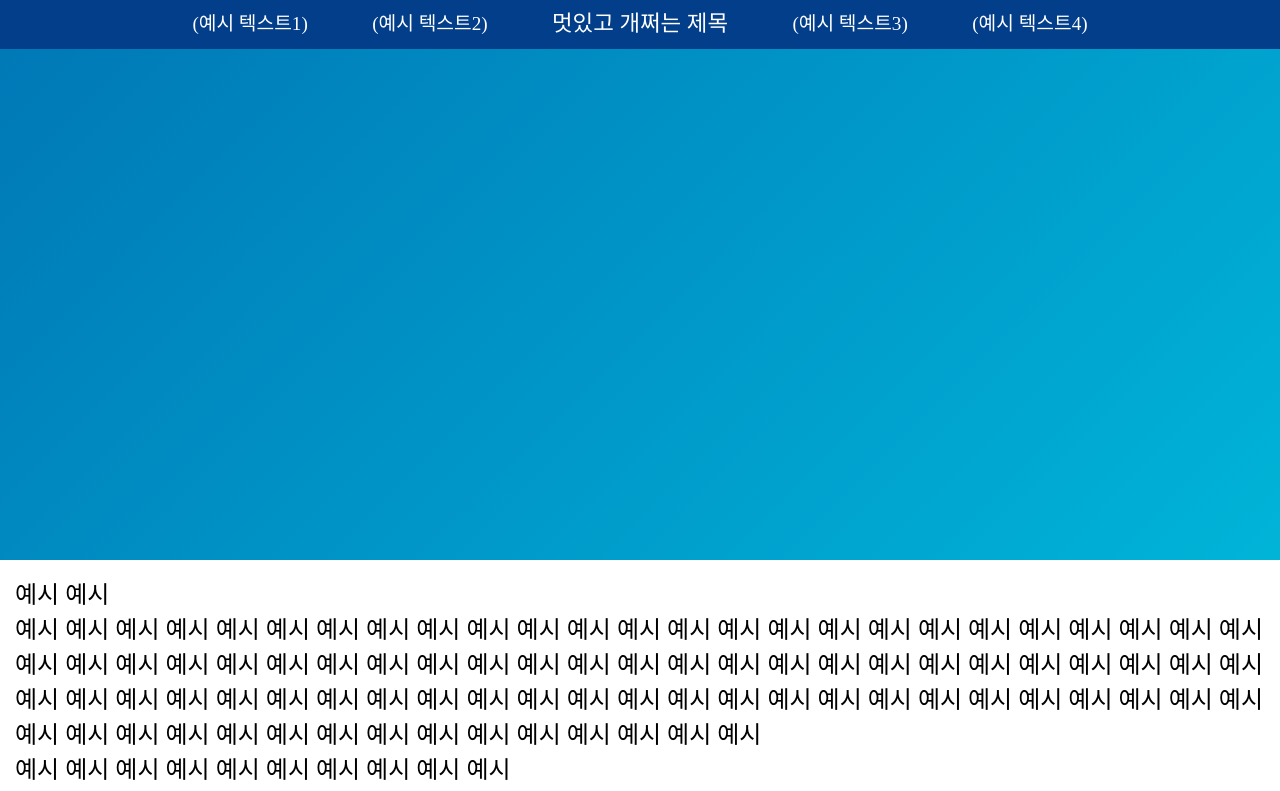
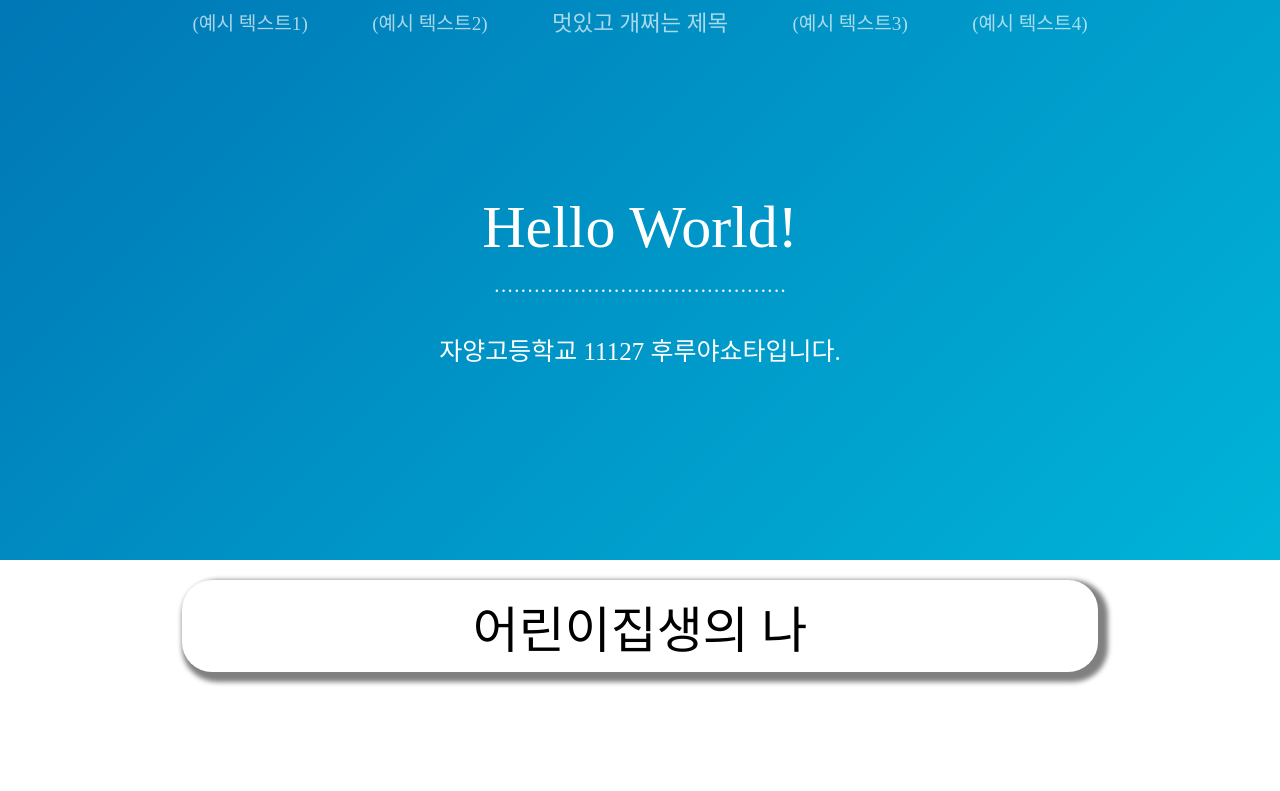
Before and after one commit to Async-X/FS-Profile, a plain HTML site: page index.html in a window 1280 px wide. Shown: the top 791 px of the page. Drawn offline with Linux system fonts and the light colour scheme; a web font is replaced by a local one.

Commit message:
2024.05.26 수정
ㅁㄴㅇㄹ

```diff
--- a/index.html
+++ b/index.html
@@ -5,9 +5,9 @@
     <meta name="viewport" content="width=device-width, initial-scale=1.0">
     <title>포트폴리오</title>
     <link href="./styles.css" rel="stylesheet" type="text/css" />
-
 </head>
 <body>
+
     <header class = "wi", id="top-header">
         <span style = "font-size: 0.1em;">&nbsp;</span>
         <div class = "witt">
@@ -23,116 +23,36 @@
     </header>
 
     <div class = "masthead">
-        <span style = "font-size: 1px">Hello World!</span>
+        <div class = "masthead_ttl">Hello World!</div>
+        <br>
+        <span style="font-size: 20px;">
+            ············································
+        </span>
+        <div class="masthead_con">
+            <br>
+            자양고등학교 11127 후루야쇼타입니다.
+        </div>
     </div>
 
     <div class = "main">
-        <article>
-            예시 예시
-            <br>
-            예시 예시 예시 예시 예시 예시 예시 예시 예시 예시 예시 예시 예시 예시 예시 예시 예시 예시 예시 예시 예시 예시 예시 예시 예시 예시 예시 예시 예시 예시 예시 예시 예시 예시 예시 예시 예시 예시 예시 예시 예시 예시 예시 예시 예시 예시 예시 예시 예시 예시 예시 예시 예시 예시 예시 예시 예시 예시 예시 예시 예시 예시 예시 예시 예시 예시 예시 예시 예시 예시 예시 예시 예시 예시 예시 예시 예시 예시 예시 예시 예시 예시 예시 예시 예시 예시 예시 예시 예시 예시
-            <br>
-            예시 예시 예시 예시 예시 예시 예시 예시 예시 예시
-            <br>
-            예시
-            <br>
-            <br>
-            예시
-            <br>
-            <br>
-            <br>
-            <br>
-            <br>
-            예시
-            <br>
-            예시
-            <br>
-            <br>
-            예시
-            <br>
-            <br>
-            <br>
-            <br>
-            <br>
-            예시
-            <br>
-            예시
-            <br>
-            <br>
-            예시
-            <br>
-            <br>
-            <br>
-            <br>
-            <br>
-            예시
-            <br>
-            예시
-            <br>
-            <br>
-            예시
-            <br>
-            <br>
-            <br>
-            <br>
-            <br>
-            예시
-            <br>
-            예시
-            <br>
-            <br>
-            예시
-            <br>
-            <br>
-            <br>
-            <br>
-            <br>
-            예시
-            <br>
-            예시
-            <br>
-            <br>
-            예시
-            <br>
-            <br>
-            <br>
-            <br>
-            <br>
-            예시
-            <br>
-            예시
-            <br>
-            <br>
-            예시
-            <br>
-            <br>
-            <br>
-            <br>
-            <br>
-            예시
-            <br>
-            예시
-            <br>
-            <br>
-            예시
-            <br>
-            <br>
-            <br>
-            <br>
-            <br>
-            예시
-            <br>
-            예시
-            <br>
-            <br>
-            예시
-            <br>
-            <br>
-            <br>
-            <br>
-            <br>
-            예시
+        <article id="articles" class="article_1">
+            <div class="article_ttl">
+                어린이집생의 나
+            </div>
+
         </article>
     </div>
+
+    <!-- ChatGPT의 도움을 받음 -->
+    <script>
+        window.addEventListener('scroll', function() {
+            var header = document.getElementById('top-header');
+            if (window.scrollY > 0) {
+                header.classList.add('intransparent');
+            } else {
+                header.classList.remove('intransparent');
+            }
+        });
+    </script>
 </body>
 </html>
--- a/styles.css
+++ b/styles.css
@@ -6,9 +6,23 @@
 }
 
 @font-face {
+    font-family: 'Freesentation-7Bold';
+    src: url('https://fastly.jsdelivr.net/gh/projectnoonnu/2404@1.0/Freesentation-7Bold.woff2') format('woff2');
+    font-weight: 900;
+    font-style: normal;
+}
+
+@font-face {
     font-family: 'Freesentation-9Black';
     src: url('https://fastly.jsdelivr.net/gh/projectnoonnu/2404@1.0/Freesentation-9Black.woff2') format('woff2');
     font-weight: 900;
+    font-style: normal;
+}
+
+@font-face {
+    font-family: 'RixInooAriDuriR';
+    src: url('https://fastly.jsdelivr.net/gh/projectnoonnu/noonfonts_2207-01@1.0/RixInooAriDuriR.woff2') format('woff2');
+    font-weight: normal;
     font-style: normal;
 }
 
@@ -22,12 +36,18 @@ header {
     position: fixed;
     text-align: center;
     width: 100vw;
-    background-color: #023E8A;
-    color: #FFFFFF;
+    background-color: #023E8A00;
+    color: #FFFFFFAA;
     font-family: 'Freesentation-5Medium';
     line-height: 0.9em;
     top: 0;
     z-index: 999;
+    transition: background-color 0.3s;
+}
+
+header.intransparent {
+    background-color: #0e4569;
+    color: #FFFFFF;
 }
 
 .witt {
@@ -63,17 +83,55 @@ article {
     padding: 15px;
 }
 
-/*
+
 .main {
-    margin-top: 3%;
+    display: grid;
+    place-items: center;
+    align-items: center;
+    align-content: center;
 }
-*/
+
 
 .masthead {
     background: linear-gradient(135deg,#0077B6 0,#00B4D8 100%)/*,url(/images/masthead.jpg) 50% no-repeat*/;
     height: 70dvh;
     text-align: center;
     vertical-align: center;
+    color: white;
+    display: grid;
+    place-items: center;
+    align-items: center;
+    align-content: center;
+
+}
+
+.masthead_ttl {
+    font-family: 'RixInooAriDuriR', serif;
+    font-size: 60px
+}
+
+.masthead_con {
+    font-size: 25px
+}
+
+article {
+    text-align: center;
+}
+
+.article_ttl {
+    font-family: 'Freesentation-7Bold';
+    font-size: 50px
+}
+
+#articles {
+    width: 70vw;
+    box-shadow: 5px 5px 5px 5px gray;
+    padding-top: 10px;
+    padding-right: 10px;
+    padding-bottom: 10px;
+    padding-left: 10px;
+    margin: 20px 10px;
+    border-radius: 30px;
 }
 
 /*
```
